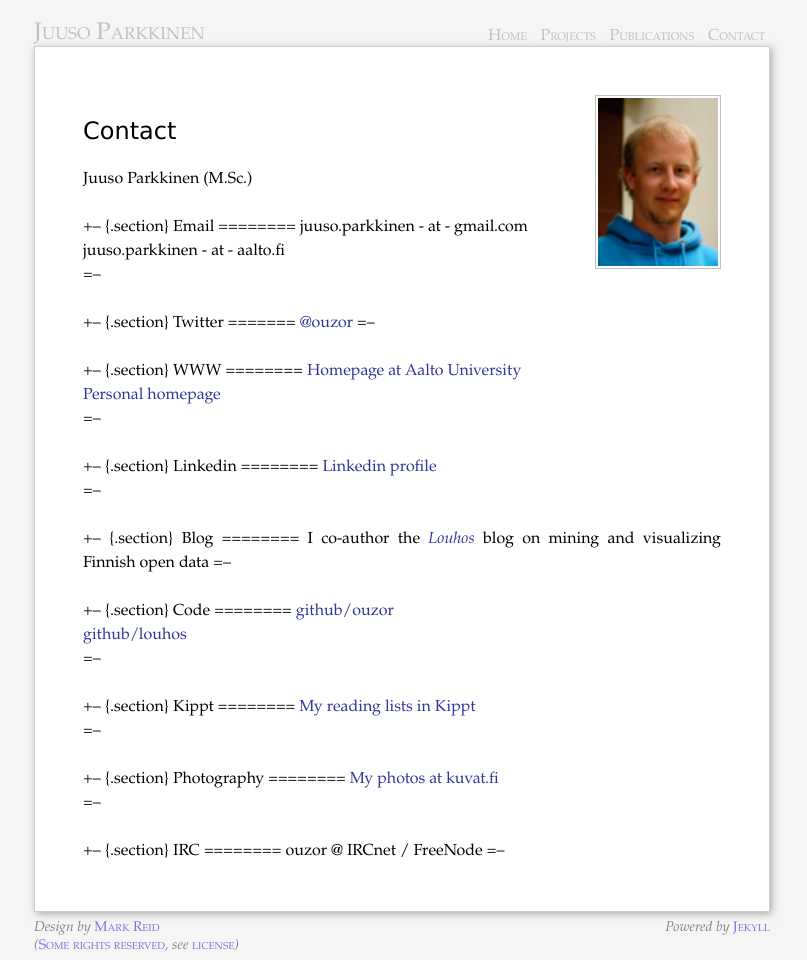
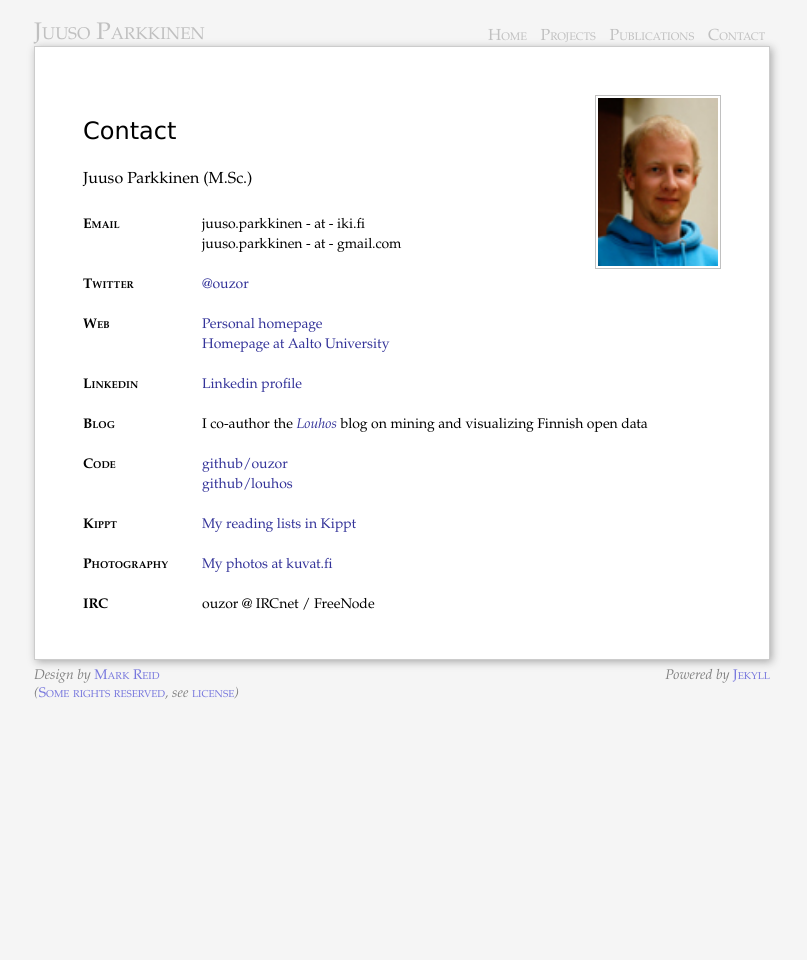
Before and after one commit to ouzor/ouzor.github.com, a Jekyll site: the page built from contact/index.markdown, in a window 1280 px wide. Shown: the whole page, without its empty margins (238-1045 px from the left). Built offline with Jekyll 4.4.1, drawn with Linux system fonts in a browser that asks for light colours; Markdown is read by kramdown in place of the engine named in the settings; a script that is not in the unit is left out; after the commit the page ends 900 px from its top, so only the background shows below that.

```diff
--- a/_config.yml
+++ b/_config.yml
@@ -4,7 +4,7 @@ auto        : false
 lsi         : false
 pygments    : true
 permalink   : none
-markdown    : maruku
+markdown    : kramdown
 
 maruku:
     use_divs: true
--- a/_layouts/default.html
+++ b/_layouts/default.html
@@ -42,8 +42,10 @@
 
   </script>
 
-  <!-- ImpactStory embedding script goes here / JP 8.4.2013 -->
+
+  <!-- ImpactStory embedding script goes here / JP 8.4.2013
   <script type="text/javascript" src="http://impactstory.org/embed/v1/impactstory.js"></script>
+   -->
 
 </head>
 <body id="{{ page.section }}">
--- a/contact/index.markdown
+++ b/contact/index.markdown
@@ -3,6 +3,8 @@ layout: name
 title: Contact
 section: Contact
 ---
+<!-- This is for the Sections to work with kramdown -->
+{::options parse_block_html="true" /}
 
 <img class='inset right' src='../images/juuso.jpg' title='Juuso Parkkinen' alt='Photo' width='120px' />
 
@@ -11,59 +13,59 @@ Contact
 
 Juuso Parkkinen (M.Sc.)
 
-+--	{.section}
+<div class="section">
 Email
 ========
+juuso.parkkinen - at - iki.fi
 juuso.parkkinen - at - gmail.com
-juuso.parkkinen - at - aalto.fi
-=--
+</div>
 
-+--  {.section}
+<div class="section">
 Twitter
 =======
 [@ouzor](http://twitter.com/ouzor)
-=--
+</div>
 
-+--	{.section}
-WWW
+<div class="section">
+Web
 ========
+[Personal homepage](http://ouzor.github.io/)
 [Homepage at Aalto University](http://users.ics.aalto.fi/japarkki/)
-[Personal homepage](http://ouzor.github.com/)
-=--
+</div>
 
-+--  {.section}
+<div class="section">
 Linkedin
 ========
 [Linkedin profile](http://www.linkedin.com/in/juusoparkkinen)
-=--
+</div>
 
-+--  {.section}
+<div class="section">
 Blog
 ========
 I co-author the _[Louhos](http://louhos.wordpress.com)_ blog on mining and visualizing Finnish open data
-=--
+</div>
 
-+--  {.section}
+<div class="section">
 Code
 ========
 [github/ouzor](https://github.com/ouzor)
 [github/louhos](https://github.com/louhos)
-=--
+</div>
 
-+--  {.section}
+<div class="section">
 Kippt
 ========
 [My reading lists in Kippt](https://kippt.com/ouzor)
-=--
+</div>
 
-+--  {.section}
+<div class="section">
 Photography
 ========
 [My photos at kuvat.fi](http://ouzo.kuvat.fi/)
-=--
+</div>
 
-+--  {.section}
+<div class="section">
 IRC
 ========
 ouzor @ IRCnet / FreeNode
-=--
+</div>
--- a/files/css/screen.css
+++ b/files/css/screen.css
@@ -271,7 +271,7 @@ body#Past #header a.past
 	line-height: 1.43em;
 	margin-bottom: 1.43em;
 	margin-top: 1.43em;
-	margin-left: 7.5em; /* testing: was 7.5 */
+	margin-left: 8.5em; /* changed, was: 7.5 */
 	padding-right: 3em;
 }
 
@@ -289,9 +289,9 @@ body#Past #header a.past
 	font-size: 100%;
 	line-height: 1.43em;
 	position: absolute;
-	width: 6em;
-	max-width: 6em;
-	margin-left: -7.5em;
+	width: 8em; /* changed, was: 6 */
+	max-width: 8em; /* changed, was: 6 */
+	margin-left: -8.5em; /* changed, was: 7.5 */
 	font-weight: bold;
 	font-variant: small-caps;
 }
```
Also changed, not shown: index.markdown (+12 -13 lines).
